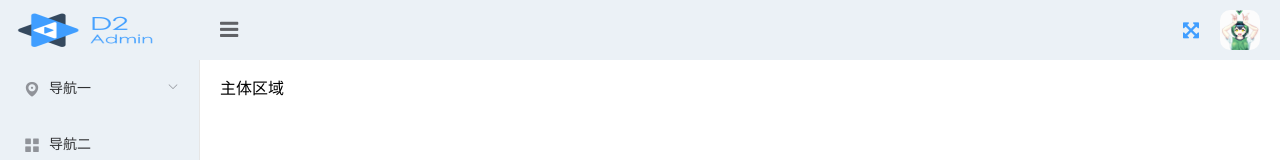
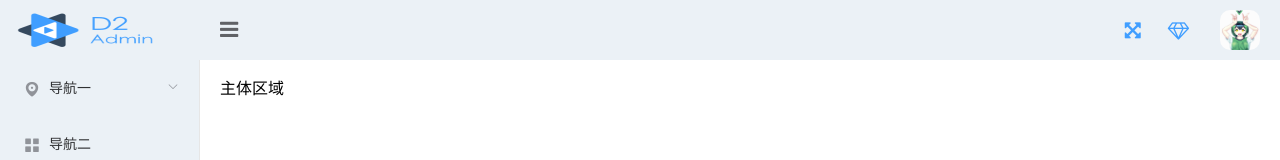
Before and after one commit to 708DaLao/infra, a Vue app in the folder infra-portal/: page / in a window 1280 px wide. Shown: the top 160 px of the page. Built offline with nearby package versions, Linux system fonts and the light colour scheme.

Commit message:
主题抽屉

```diff
--- a/infra-portal/src/layout/components/Navbar.vue
+++ b/infra-portal/src/layout/components/Navbar.vue
@@ -8,6 +8,7 @@
         <div class="header-right">
             <div class="navbar-item">
                 <fullscreen />
+                <theme />
             </div>
             <div>
                 <el-dropdown>
@@ -26,10 +27,12 @@
 
 <script>
     import fullscreen from './navbar-item/fullscreen'
+    import theme from './navbar-item/theme'
     export default {
         name: "Navbar",
         components: {
-            fullscreen
+            fullscreen,
+            theme
         },
         methods: {
             handelChange() {
@@ -65,10 +68,13 @@
         .header-right{
             float: right;
             display: flex;
-            justify-content: space-between;
             margin-right: 20px;
             .navbar-item{
-                margin: 0 20px;
+                height: 60px;
+                margin-right: 30px;
+                .el-button{
+                    margin-left: 25px;
+                }
             }
             img{
                 width: 40px;
--- a/infra-portal/src/layout/components/navbar-item/fullscreen.vue
+++ b/infra-portal/src/layout/components/navbar-item/fullscreen.vue
@@ -1,8 +1,8 @@
 <template>
     <el-tooltip effect="dark" :content="isFullscreen ? '退出全屏' : '全屏'" placement="bottom">
         <el-button type="text" @click="screenfull">
-            <i v-if="isFullscreen" class="fa fa-compress fa-lg" aria-hidden="true"></i>
-            <i v-else class="fa fa-arrows-alt fa-lg" aria-hidden="true"></i>
+            <i v-if="isFullscreen" class="fa fa-compress fa-lg"></i>
+            <i v-else class="fa fa-arrows-alt fa-lg"></i>
         </el-button>
     </el-tooltip>
 </template>
@@ -22,7 +22,7 @@
             // 全屏模式 将方法绑定(点击事件)到页面的元素上即可
             screenfull() {
                 screenfull.toggle()
-                this.isFullscreen = true
+                this.isFullscreen = !this.isFullscreen
             },
             // Esc 全屏监测
             checkFull() {
--- /dev/null
+++ b/infra-portal/src/layout/components/navbar-item/theme.vue
@@ -0,0 +1,37 @@
+<template>
+    <el-tooltip effect="dark" content="主题" placement="bottom">
+        <el-button type="text">
+            <i class="fa fa-diamond fa-lg" @click="showDrawer"></i>
+            <slot>
+                <el-drawer
+                    title="主题"
+                    :visible.sync="isDrawer"
+                    direction="rtl"
+                    :with-header="false"
+                >
+                    <span>我来啦!</span>
+                </el-drawer>
+            </slot>
+        </el-button>
+    </el-tooltip>
+</template>
+
+<script>
+    export default {
+        name: "theme",
+        data () {
+            return {
+                isDrawer: false,
+            }
+        },
+        methods: {
+            showDrawer() {
+                this.isDrawer = !this.isDrawer
+            }
+        }
+    }
+</script>
+
+<style scoped>
+
+</style>
```
